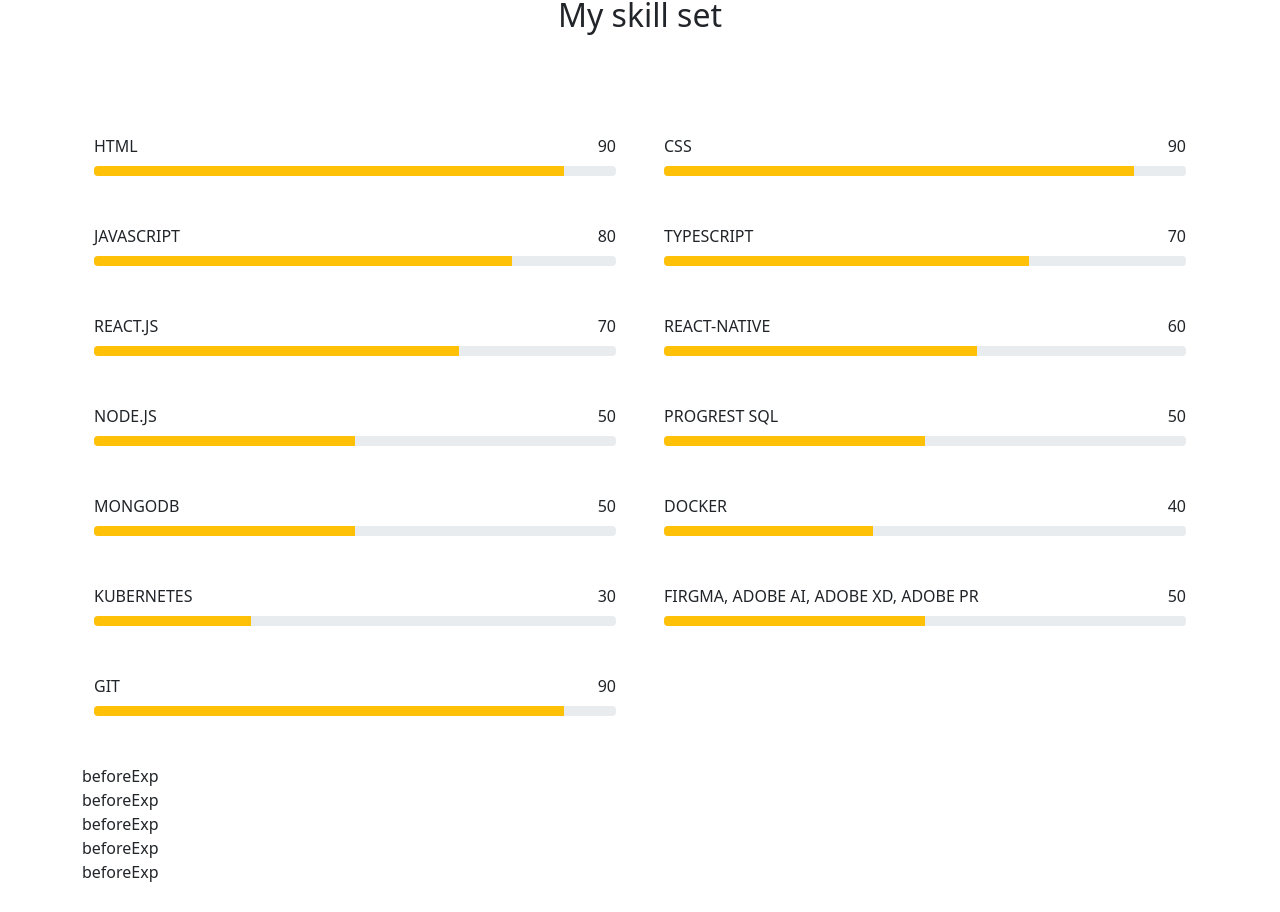
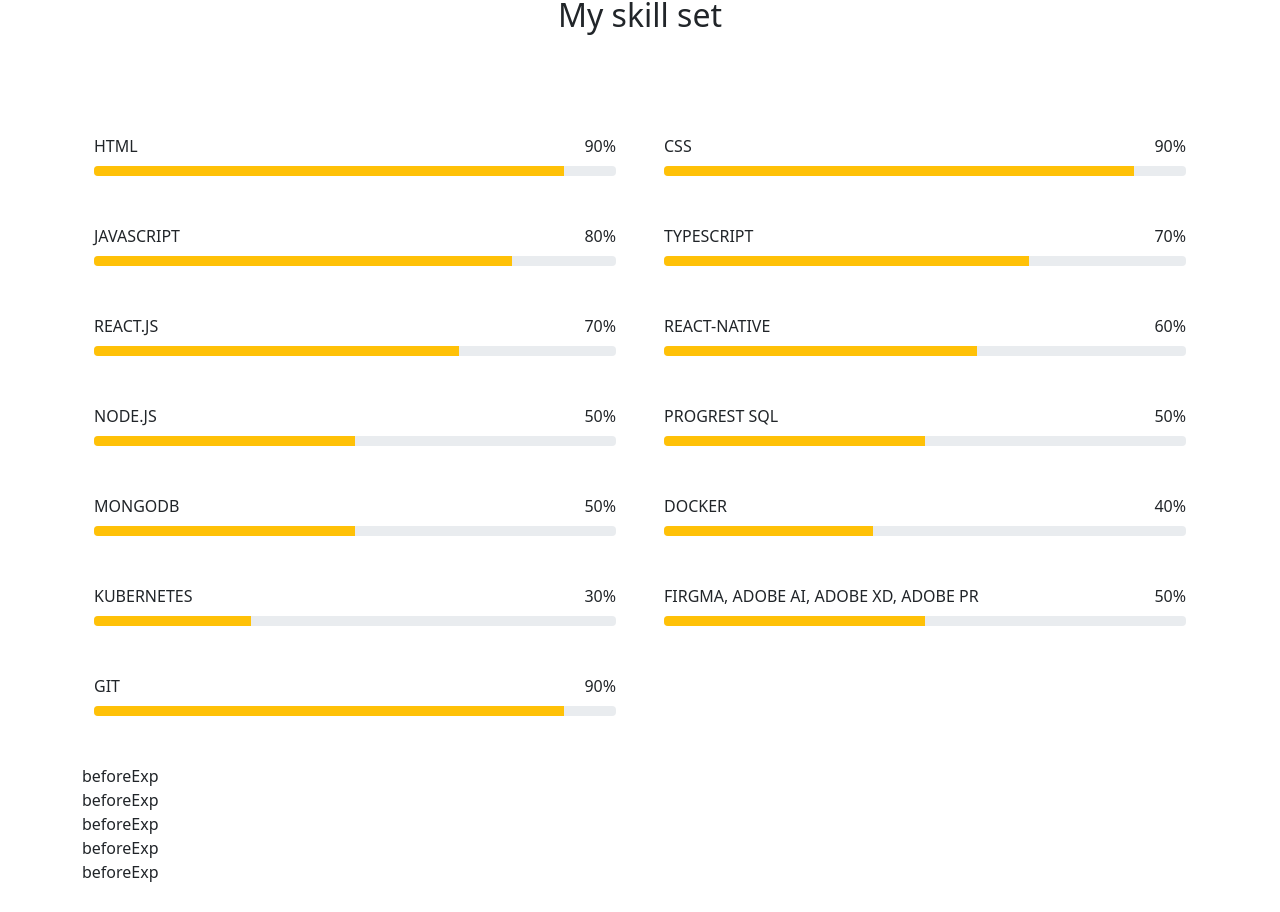
Before and after one commit to HowardMui/howard-resume-react, a React (Create React App) app: page / in a window 1280 px wide. Shown: the part 876-1788 px from the top of the page. Built offline with nearby package versions, Linux system fonts and the light colour scheme.

Commit message:
fix: react key issue in ProgressBar

```diff
--- a/src/app/components/Skills/ProgressBar.tsx
+++ b/src/app/components/Skills/ProgressBar.tsx
@@ -1,4 +1,4 @@
-import { motion, animate, useInView, useAnimate } from 'framer-motion';
+import { useInView, useAnimate } from 'framer-motion';
 import 'assets/scss/Components/Skills/ProgressBar.scss';
 import { useEffect } from 'react';
 import { SkillData } from 'models/SkillSet';
@@ -12,17 +12,16 @@
   const isInView = useInView(scope);
 
   useEffect(() => {
-    // console.log(scope.current);
     if (isInView) {
       animate(scope.current, { width: `${skill.percentage}%` });
     }
-  }, [animate, isInView, scope]);
+  }, [animate, isInView, scope, skill.percentage]);
 
   return (
     <div className="container mb-5">
       <div className="label d-flex justify-content-between w-100 mb-2">
         <div className="language-name">{skill.language}</div>
-        <div className="skill-percentage">{skill.percentage}</div>
+        <div className="skill-percentage">{`${skill.percentage}%`}</div>
       </div>
       <div className="progress-bar-container">
         <div className="inner-bar bg-warning" ref={scope}></div>
--- a/src/app/pages/SkillContainer/SkillContainer.tsx
+++ b/src/app/pages/SkillContainer/SkillContainer.tsx
@@ -12,12 +12,12 @@
     <>
       <div style={{ marginBottom: '100px' }}>
         <motion.div variants={fadeInFromTop()}>
-          <h2 className={` text-center`}>My skill set</h2>
+          <h2 className={`text-center`}>My skill set</h2>
         </motion.div>
       </div>
       <Row>
-        {MY_SKILL_SET.map(skill => (
-          <Col md={6}>
+        {MY_SKILL_SET.map((skill, index) => (
+          <Col md={6} key={index}>
             <ProgressBar skill={skill} />
           </Col>
         ))}
```
